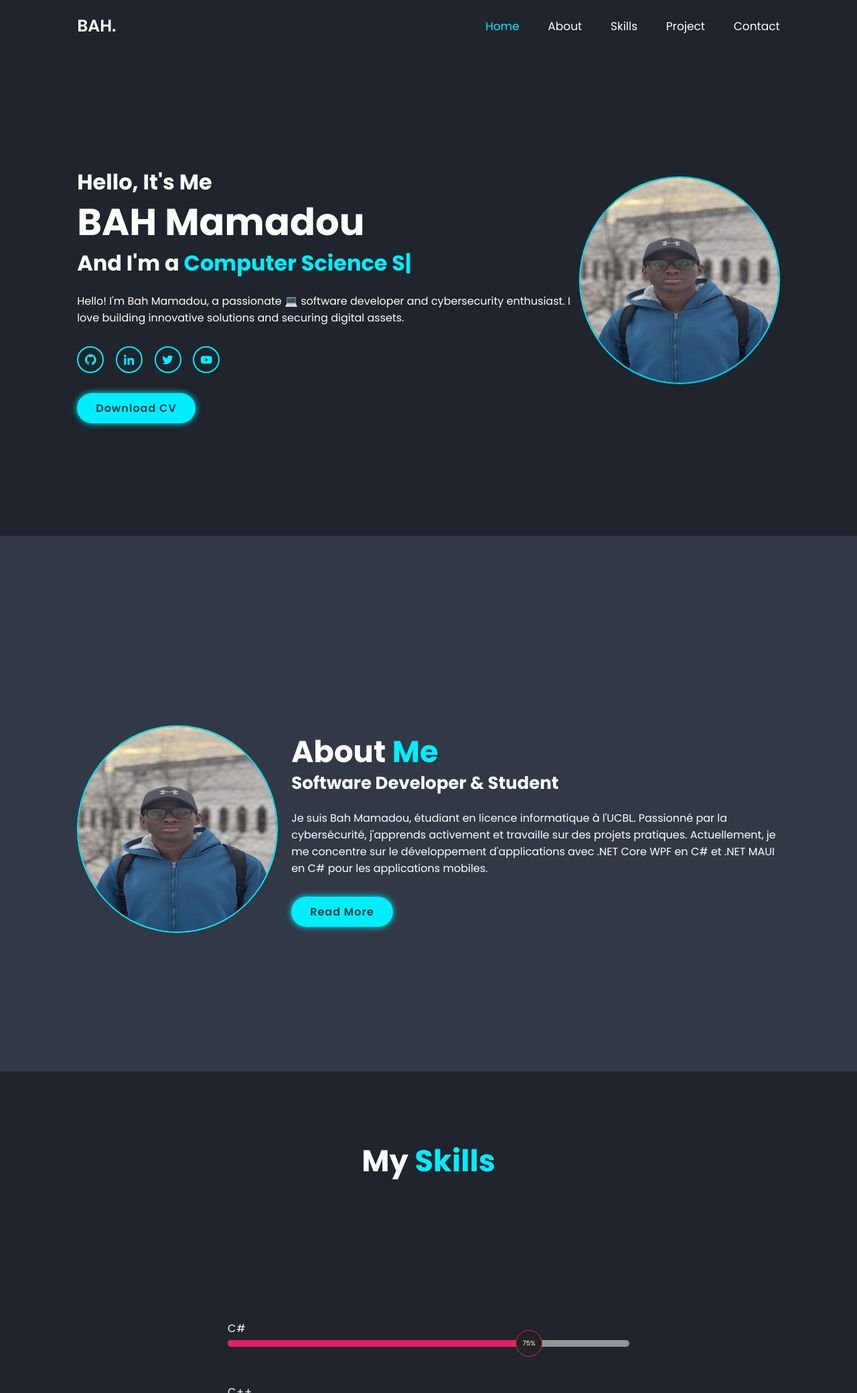
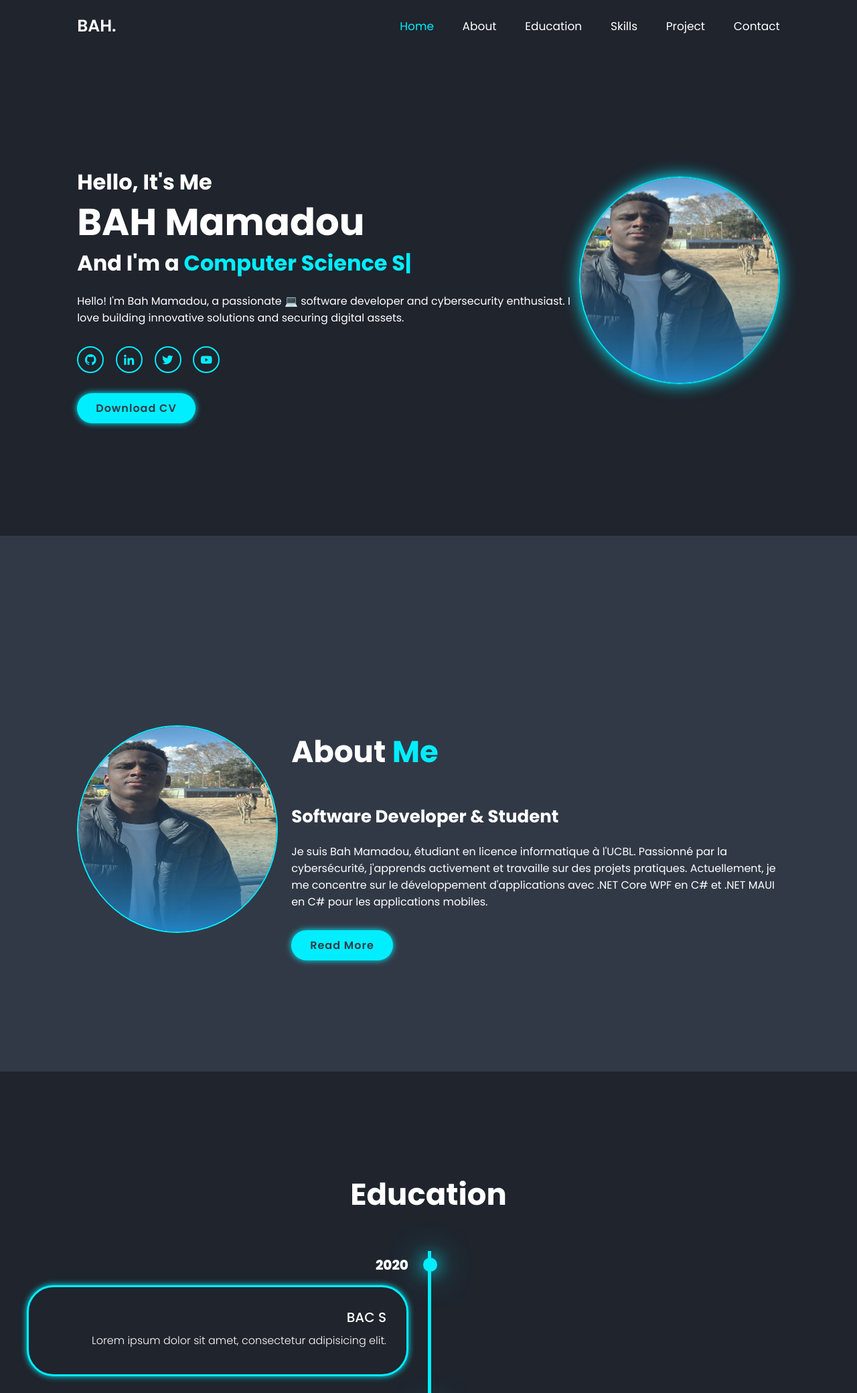
Before and after one commit to bahAli21/BAHMamadou, a PHP site: page / in a window 1280 px wide. Shown: the top 2080 px of the page at 67% size. Run offline with PHP 8.4, Linux system fonts and the light colour scheme; some libraries are stand-ins or nearby versions.

Commit message:
Update portfolio project

```diff
--- a/css/style.css
+++ b/css/style.css
@@ -32,6 +32,124 @@ body {
     background: var(--bg-color);
     color: var(--text-color);
 }
+
+/********EDUCATION******/
+
+.heading {
+    font-size: 8rem;
+    text-align: center;
+    margin: 5rem 0;
+}
+
+.education {
+    padding: 100px 15px;
+    background: var(--bg-color);
+}
+
+.education h2{
+    margin-bottom: 5rem;
+}
+
+.timeline-items{
+    max-width: 1200px;
+    margin: auto;
+    display: flex;
+    flex-wrap: wrap;
+    position: relative;
+}
+
+.timeline-items:before{
+    content: '';
+    position: absolute;
+    width: 5px;
+    height: 100%;
+    background-color: var(--main-color);
+    left: calc(50% - 1px);
+}
+
+.timeline-item {
+    margin-bottom: 40px;
+    width: 100%;
+    position: relative;
+}
+
+.timeline-item:last-child {
+    margin-bottom: 0;
+}
+
+.timeline-item:nth-child(odd) {
+    padding-right: calc(50% + 30px);
+    text-align: right;
+}
+
+.timeline-item:nth-child(even) {
+    padding-left: calc(50% + 30px);
+}
+
+.timeline-dot{
+    height: 21px;
+    width: 21px;
+    background: var(--main-color);
+    box-shadow: 0 0 25px var(--main-color),
+                0 0 50px var(--main-color);
+    position: absolute;
+    left: calc(50% - 8px);
+    border-radius: 50%;
+    top: 10px;
+}
+
+.timeline-date{
+    font-size: 20px;
+    font-weight: 800;
+    color: #fff;
+    margin: 6px 0 15px;
+}
+
+.timeline-content{
+    background-color: var(--bg-color);
+    border: 3px solid var(--main-color);
+    padding: 30px 30px;
+    border-radius: 4rem;
+    box-shadow: 0 0 10px var(--main-color);
+    cursor: pointer;
+    transition: .3s ease-in-out;
+}
+
+.timeline-content:hover{
+    transform: scale(1.03);
+    box-shadow: 0 0 25px var(--main-color);
+}
+
+.timeline-content h3 {
+    font-size: 20px;
+    color: #fff;
+    margin: 0 0 10px;
+    font-weight: 500;
+}
+
+.timeline-content p {
+    font-size: 16px;
+    color: #fff;
+    margin: 0 0 10px;
+    font-weight: 300;
+    line-height: 20px;
+}
+
+::-webkit-scrollbar{
+    width: 15px;
+}
+
+::-webkit-scrollbar-thumb{
+    background-color: var(--main-color);
+}
+
+::-webkit-scrollbar-track{
+    background-color: var(--bg-color);
+    width: 50px;
+}
+
+
+/**********FIN**************
 
 /********POPUP******/
 .popup {
@@ -81,7 +199,7 @@ body {
 }
 
 .popup .box-popup {
-    width: max-content;
+    width: 200px;
     height: max-content;
     position: absolute;
     top: 50%;
@@ -102,7 +220,7 @@ body {
  .container {
     width: 100%;
     height: 100vh;
-    background: #1f242d;
+    background: var(--second-bg-color);
     /*display: grid;*/
     display: flex;
     flex-direction: column;
@@ -277,7 +395,15 @@ section {
 
 .home-img img {
     width: 35vw;
+    box-shadow: 0 0 25px var(--main-color);
+    transition: .4s ease-in-out;
     animation: floatImage 4s ease-in-out infinite;
+}
+
+.home-img img:hover {
+    box-shadow: 0 0 25px var(--main-color),
+                0 0 50px var(--main-color),
+                0 0 100px var(--main-color);
 }
 
 @keyframes floatImage {
@@ -700,6 +826,7 @@ span {
         width: 70vw;
         margin-top: 4rem;
     }
+
 }
 
 @media (max-width: 580px) {
--- a/index.html
+++ b/index.html
@@ -26,6 +26,7 @@
         <nav class="navbar">
             <a href="#home" class="active">Home</a>
             <a href="#about">About</a>
+            <a href="#education">Education</a>
             <a href="#services">Skills</a>
             <a href="#project">Project</a>
             <a href="#contact">Contact</a>
@@ -72,6 +73,56 @@
             <p id="hiddenContent" style="display: none;">En plus de mes études, je suis également impliqué dans des projets de développement logiciel en tant que développeur indépendant. Je suis particulièrement intéressé par la création d'applications innovantes qui résolvent des problèmes du monde réel et améliorent l'expérience utilisateur.
                 Mon objectif est de continuer à acquérir de l'expérience dans le domaine du développement logiciel tout en explorant de nouvelles technologies et en contribuant à des projets significatifs.</p>
             <a id="toggleBtn" class="btn" style="cursor: pointer;">Read More</a>
+        </div>
+    </section>
+
+    <section class="education" id="education">
+        <h2 class="heading">Education</h2>
+        <div class="timeline-items">
+
+            <div class="timeline-item">
+                <div class="timeline-dot"></div>
+                    <div class="timeline-date">2020</div>
+                    <div class="timeline-content">
+                        <h3>BAC S</h3>
+                        <p>Lorem ipsum dolor sit amet, consectetur adipisicing elit.
+                            </p>
+                    </div>
+
+            </div>
+
+            <div class="timeline-item">
+                <div class="timeline-dot"></div>
+                    <div class="timeline-date">2021</div>
+                    <div class="timeline-content">
+                        <h3>Université Bourgogne</h3>
+                        <p>Lorem ipsum dolor sit amet, consectetur adipisicing elit.
+                            </p>
+                    </div>
+
+            </div>
+
+            <div class="timeline-item">
+                <div class="timeline-dot"></div>
+                    <div class="timeline-date">2022</div>
+                    <div class="timeline-content">
+                        <h3>Université Claude Bernard Lyon 1</h3>
+                        <p>Lorem ipsum dolor sit amet, consectetur adipisicing elit.
+                            </p>
+                    </div>
+
+            </div>
+
+            <div class="timeline-item">
+                <div class="timeline-dot"></div>
+                    <div class="timeline-date">2023</div>
+                    <div class="timeline-content">
+                        <h3>Université Claude Bernard Lyon 1</h3>
+                        <p>Lorem ipsum dolor sit amet, consectetur adipisicing elit.
+                           </p>
+                    </div>
+
+            </div>
         </div>
     </section>
 
```
Also changed, not shown: images/profile.jpg.
